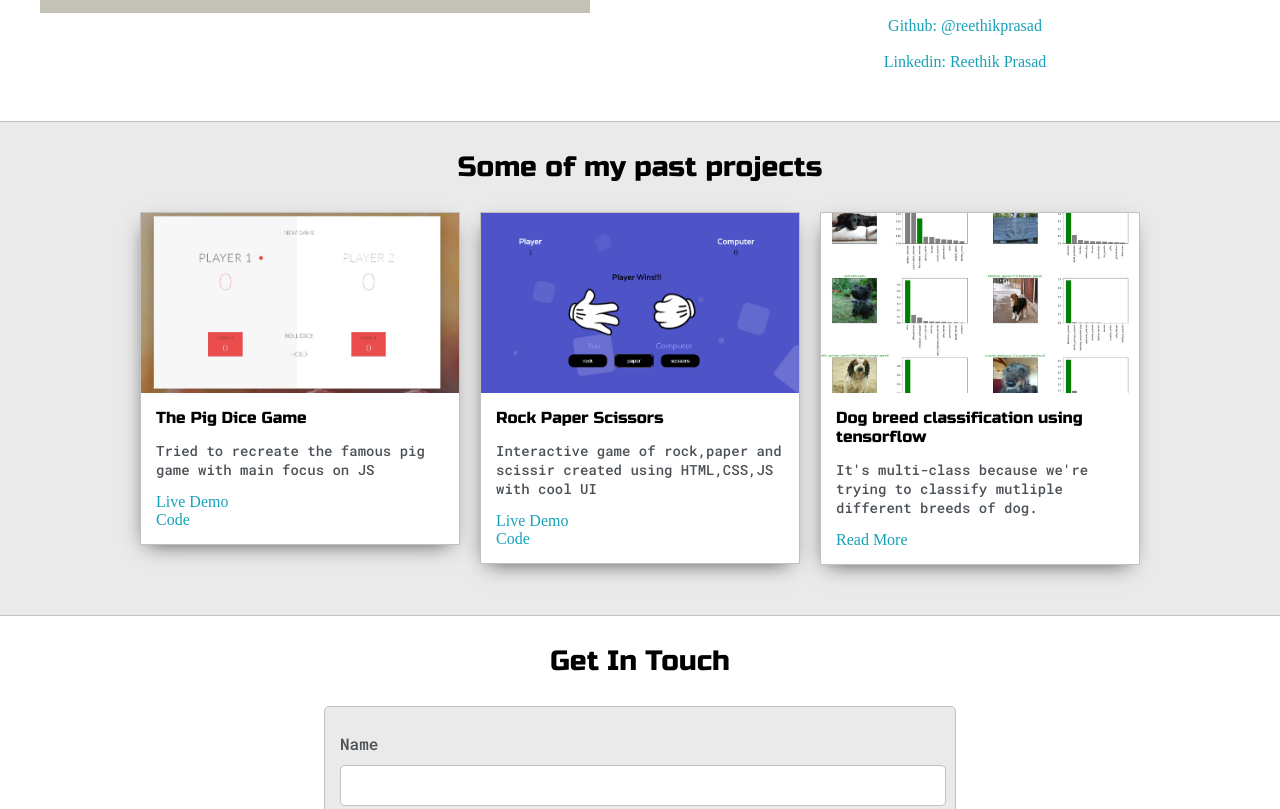
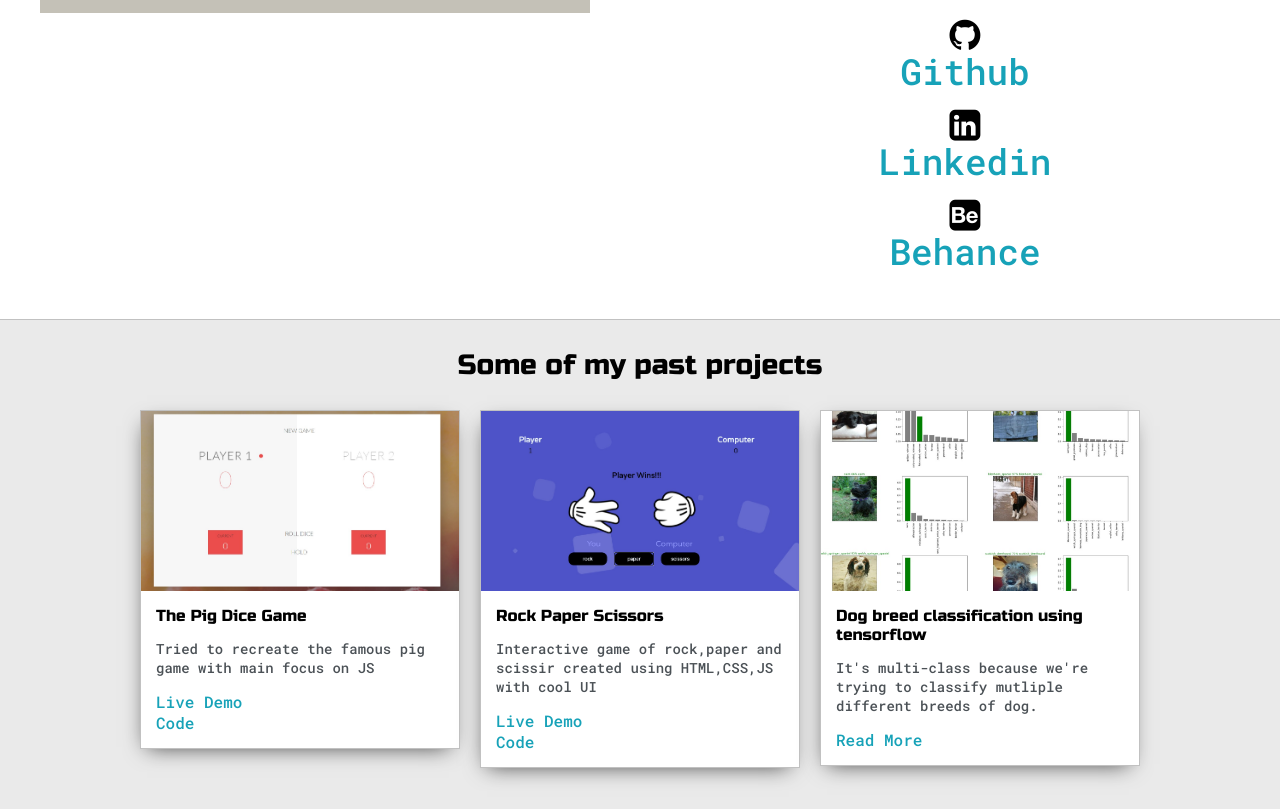
Before and after one commit to reethikprasad/portfo, a plain HTML site: page index.html in a window 1280 px wide. Shown: the part 1231-2040 px from the top of the page. Drawn offline with Linux system fonts and the light colour scheme.

```diff
--- a/default.css
+++ b/default.css
@@ -62,7 +62,8 @@ p, li, span, label, input, textarea{
 
 a{
 	text-decoration: none;
-	color:#17a2b8;
+    color:#17a2b8;
+    font-family: 'Roboto Mono', monospace;
 }
 
 ul{
@@ -320,6 +321,11 @@ box-shadow: -1px 2px 26px -8px rgba(0,0,0,0.75);
     align-content: center;
     text-align: center;
 }
+.social-links i {
+    display: grid;
+    align-content: center;
+    text-align: center;
+}
 
 .post-wrapper{
 	display: grid;
--- a/index.html
+++ b/index.html
@@ -8,6 +8,8 @@
     <link href="https://fonts.googleapis.com/css2?family=Russo+One&display=swap" rel="stylesheet">
     <link href="https://fonts.googleapis.com/css2?family=Roboto+Mono:wght@500&display=swap" rel="stylesheet">
 	<link id="theme-style" rel="stylesheet" type="text/css" href="">
+	<link rel="stylesheet" href="https://cdnjs.cloudflare.com/ajax/libs/font-awesome/4.7.0/css/font-awesome.min.css">
+
 
 
     <title>Reethik</title>
@@ -111,10 +113,18 @@
                 </div>
                 <div class="social-links">
                     <img id="social_img" src="images/follow1.jpg" alt="">
-                    <h3>Find me on Github & Linkedin</h3>
-                    <a target="_blank" href="https://github.com/reethikprasad">Github: @reethikprasad</a>
+					<h3>Find me on Github & Linkedin</h3>
+					<i class="fa fa-github" style="font-size:36px">
+						<a target="_blank" href="https://github.com/reethikprasad">Github</a>
+					</i>
 					<br>
-					<a target="_blank" href="https://www.linkedin.com/in/reethik-prasad-224602171/">Linkedin: Reethik Prasad</a>
+					<i class="fa fa-linkedin-square" style="font-size:36px">
+						<a target="_blank" href="https://www.linkedin.com/in/reethik-prasad-224602171/">Linkedin</a>
+					</i>
+					<br>
+					<i class="fa fa-behance-square" style="font-size:36px">
+						<a target="_blank" href="https://www.behance.net/reethikprasad">Behance</a>
+					</i>
 
                 </div>
             </div>
```
